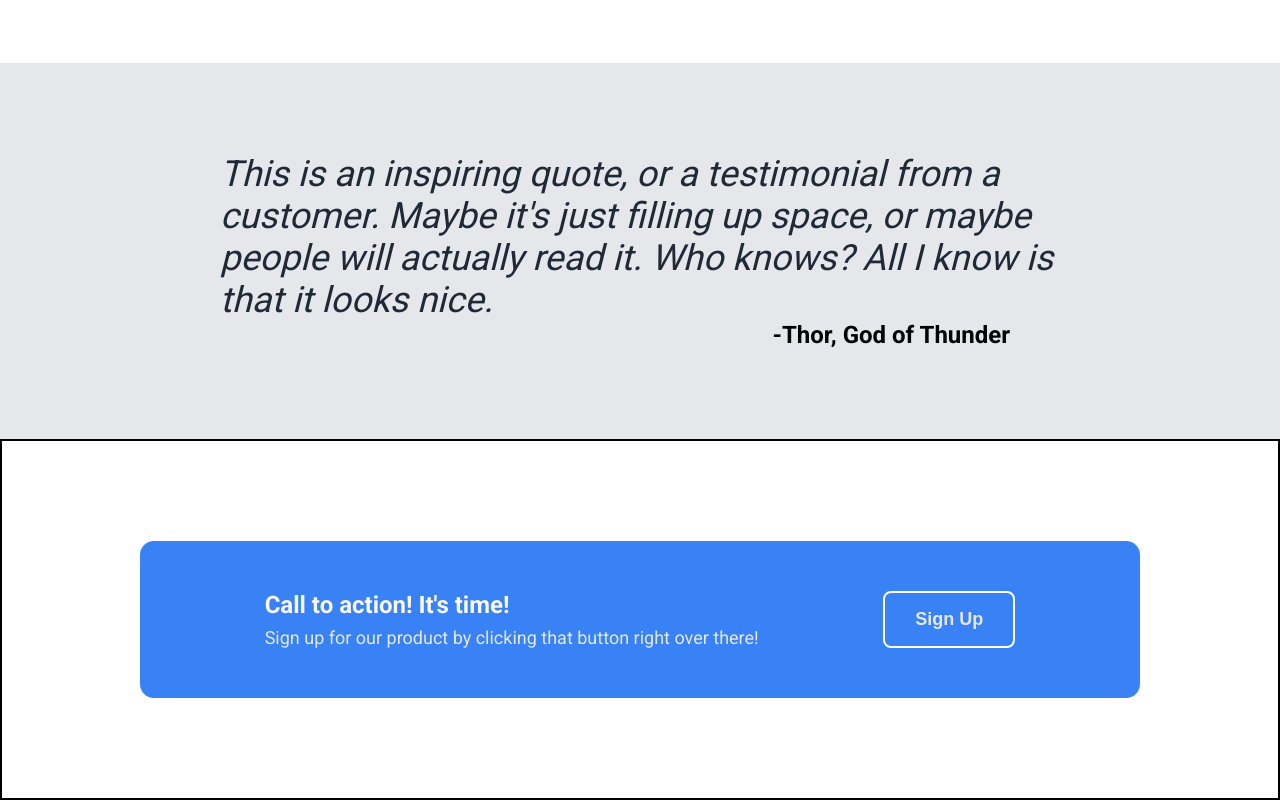
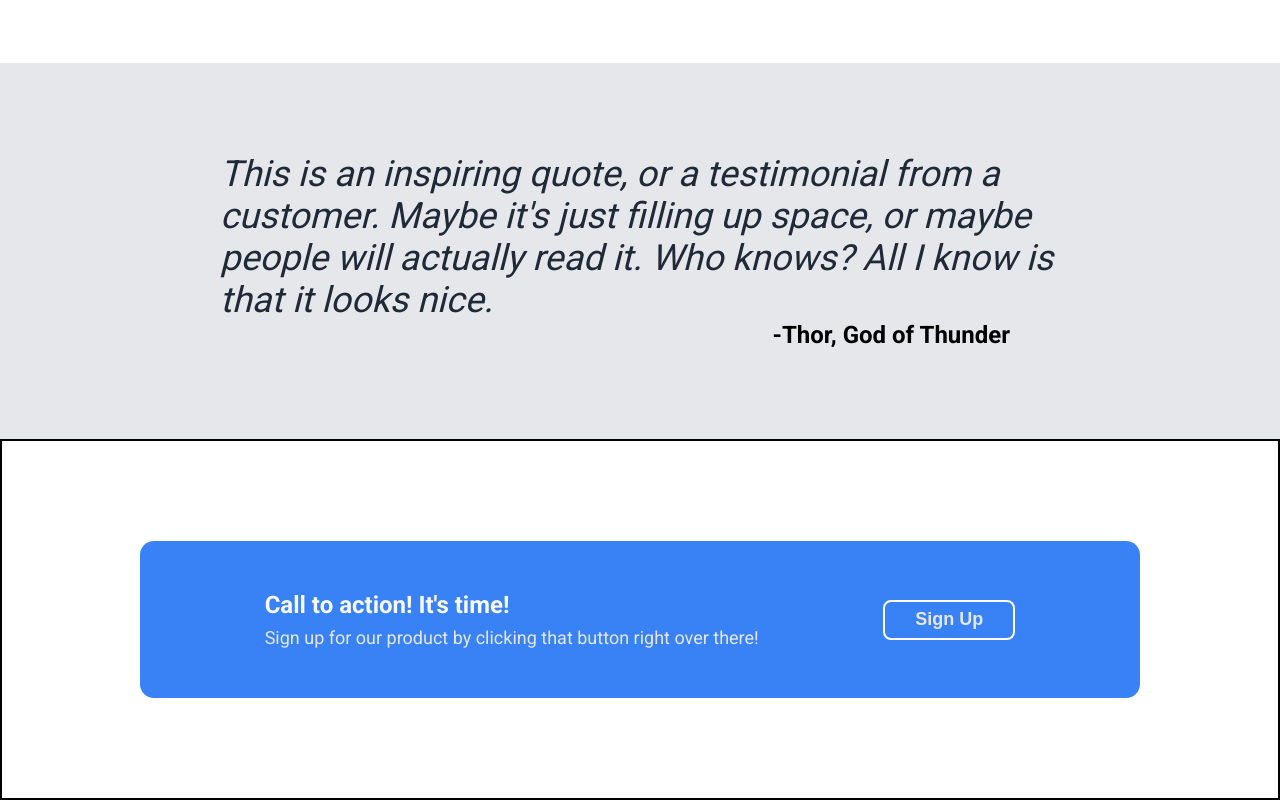
Before and after one commit to liamfv/landing_page, a plain HTML site: page index.html in a window 1280 px wide. Shown: the part 932-1732 px from the top of the page. Drawn offline with Linux system fonts and the light colour scheme.

Commit message:
Edit button height and center the button on the page

```diff
--- a/styles.css
+++ b/styles.css
@@ -181,6 +181,9 @@ button {
 
 .signup-block button {
     border: 2px solid white;
+    padding: 0 30px;
+    height: 40px;
+    align-self: center;
 
 }
 
```
